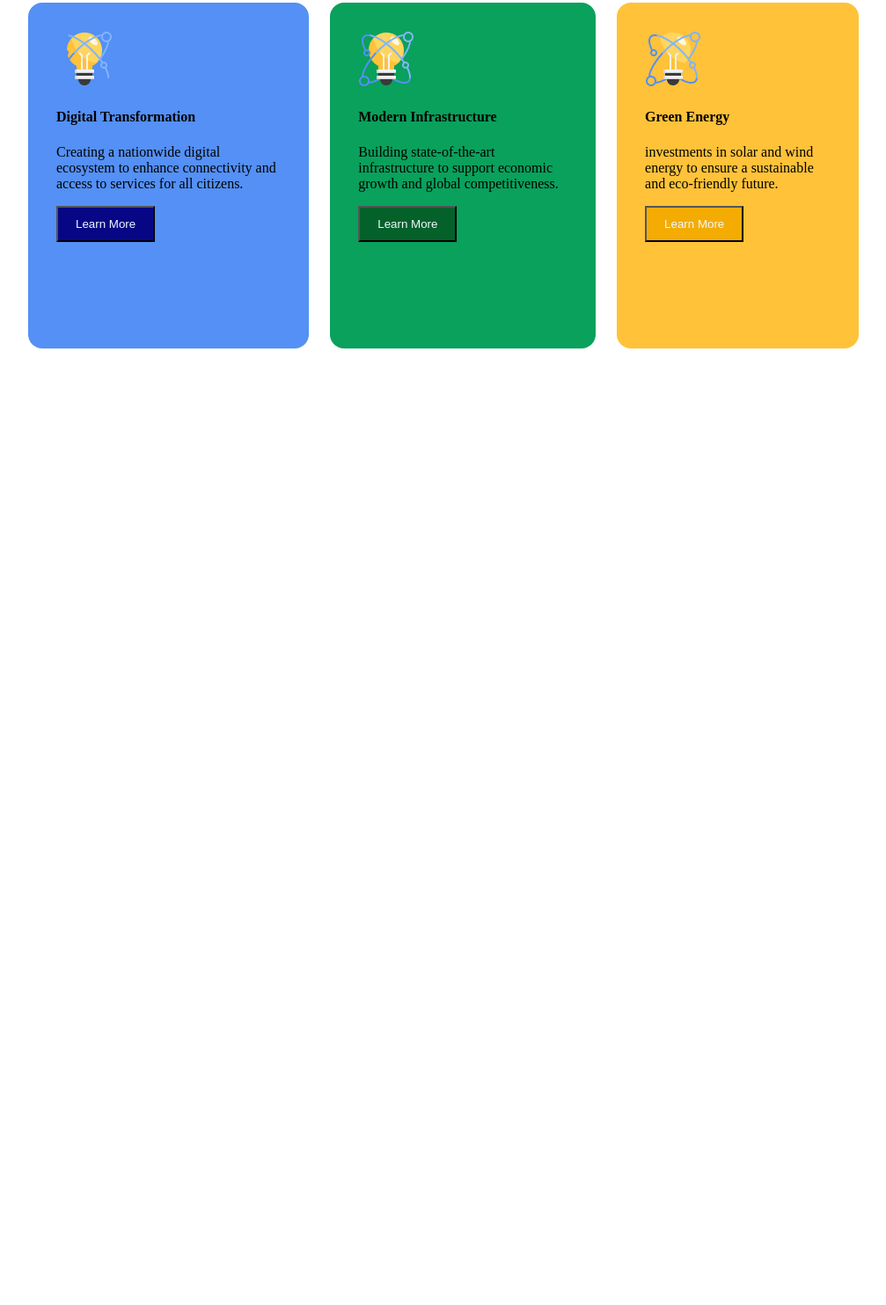
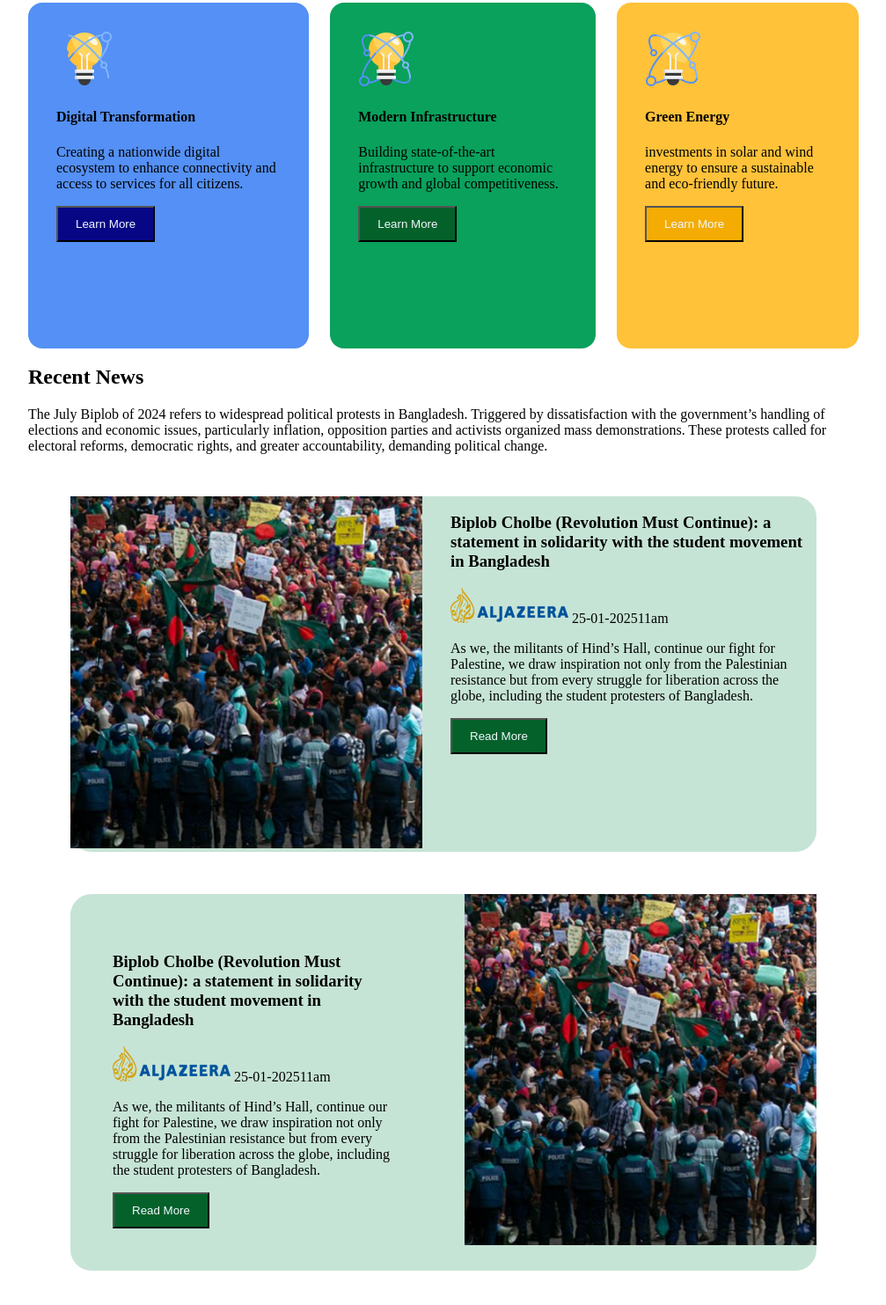
Before and after one commit to farhan1878/Bangladesh2.0, a plain HTML site: page index.html in a window 1280 px wide. Shown: the part 995-2478 px from the top of the page at 88% size, without its empty margins (136-1143 px from the left). Before the commit the page ends 1399 px from the top, so only its background shows below. Drawn offline with Linux system fonts and the light colour scheme.

Commit message:
news push

```diff
--- a/index.html
+++ b/index.html
@@ -51,6 +51,36 @@
                 </div></section>
                 </div>
         </section>
+        <section class="new">
+            <div class="card-v">
+                <h1>Recent News</h1>
+                <p>The July Biplob of 2024 refers to widespread political protests in Bangladesh. Triggered by dissatisfaction with the government’s handling of elections and economic issues, particularly inflation, opposition parties and activists organized mass demonstrations. These protests called for electoral reforms, democratic rights, and greater accountability, demanding political change.</p>
+            </div>
+          <section class="july"> <div>
+<h1>Biplob Cholbe (Revolution Must Continue): a statement in solidarity with the student movement in Bangladesh
+</h1>
+<img src="assets/al-jazeera.png" alt="">
+<data value="">25-01-2025</data><time datetime="">11am</time>
+<p>As we, the militants of Hind’s Hall, continue our fight for Palestine, we draw inspiration not only from the Palestinian resistance but from every struggle for liberation across the globe, including the student protesters of Bangladesh.
+</p>
+<button class="button-g">Read More</button>
+   </div>
+<div class="img1">
+    <img width="400px"hight="300" src="assets/newCapture.PNG" alt="">
+</div></section>
+<section class="may"> <div class="may-div">
+    <h1>Biplob Cholbe (Revolution Must Continue): a statement in solidarity with the student movement in Bangladesh
+    </h1>
+    <img src="assets/al-jazeera.png" alt="">
+    <data value="">25-01-2025</data><time datetime="">11am</time>
+    <p>As we, the militants of Hind’s Hall, continue our fight for Palestine, we draw inspiration not only from the Palestinian resistance but from every struggle for liberation across the globe, including the student protesters of Bangladesh.
+    </p>
+    <button class="button-g">Read More</button>
+       </div>
+    <div class="img1">
+        <img width="400px"hight="300" src="assets/newCapture.PNG" alt="">
+    </div></section>
+        </section>
 
 
 
--- a/styles/styles.css
+++ b/styles/styles.css
@@ -71,3 +71,16 @@ background-color: #05612a;color: aliceblue;padding: 11px 20px;
 .card-by{background-color: #f4ac03;color: aliceblue;padding: 11px 20px;}
 .card-by:hover{background-color: red;}
 .card-div{margin: 80px 160px 32px 160px;}
+/* news */
+.july{display: flex;flex-direction: row-reverse;
+background-color: #C6E4D6; gap: 32px;border-radius: 24px;
+margin: 48px;}
+.img1{border-radius: 24px;}
+/* cant fix the img */
+.may{display: flex;
+    background-color: #C6E4D6; gap: 32px;border-radius: 24px;
+    margin: 48px;}
+    .may-div{padding: 48px;}
+    .new{margin-inline-start: 160px;
+        margin-inline-end: 160px;
+        gap: 24px}
```
Also changed, not shown: assets/newCapture.PNG (added), 2 other files.
